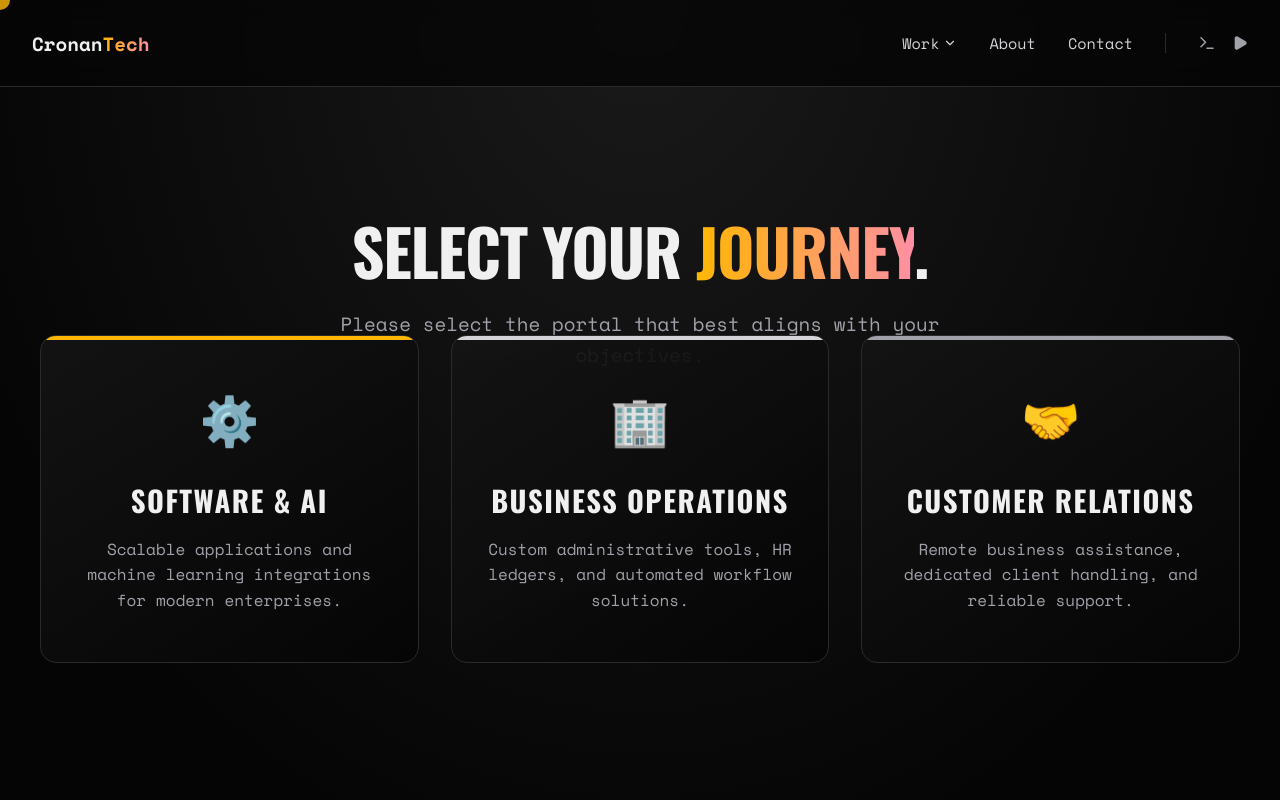
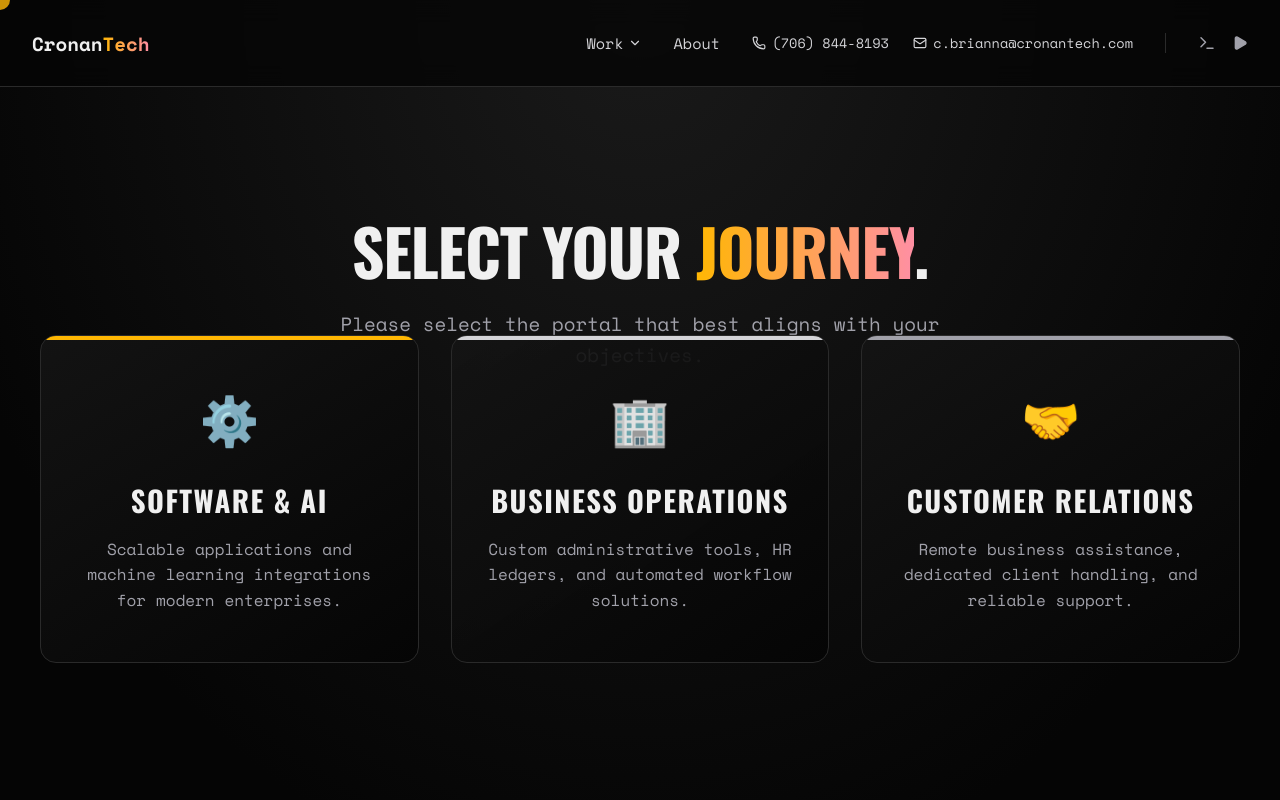
Before and after one commit to Cwill2778/urlroast, a Next.js app: page / in a window 1280 px wide. Shown: the top 800 px of the page. Built offline with nearby package versions, Linux system fonts and the light colour scheme.

Commit message:
feat: add direct contact info to navbar

```diff
--- a/src/components/Navbar.js
+++ b/src/components/Navbar.js
@@ -2,7 +2,7 @@
 
 import { useState } from 'react';
 import Link from 'next/link';
-import { Terminal, ChevronDown } from 'lucide-react';
+import { Terminal, ChevronDown, Phone, Mail } from 'lucide-react';
 import AudioPlayer from './AudioPlayer';
 
 export default function Navbar() {
@@ -64,8 +64,16 @@ export default function Navbar() {
         </div>
 
         <Link href="/about" style={{ color: '#d4d4d8', textDecoration: 'none', fontSize: '0.95rem' }}>About</Link>
-        <a href="mailto:info@cronantech.com" style={{ color: '#d4d4d8', textDecoration: 'none', fontSize: '0.95rem' }}>Contact</a>
-
+        <div style={{ position: 'relative' }} className="nav-contact-group">
+          <div style={{ display: 'flex', gap: '1.5rem', alignItems: 'center' }}>
+            <a href="tel:7068448193" style={{ color: '#d4d4d8', textDecoration: 'none', fontSize: '0.85rem', display: 'flex', alignItems: 'center', gap: '0.4rem', fontFamily: 'var(--font-space)' }}>
+              <Phone size={14} /> (706) 844-8193
+            </a>
+            <a href="mailto:c.brianna@cronantech.com" style={{ color: '#d4d4d8', textDecoration: 'none', fontSize: '0.85rem', display: 'flex', alignItems: 'center', gap: '0.4rem', fontFamily: 'var(--font-space)' }}>
+              <Mail size={14} /> c.brianna@cronantech.com
+            </a>
+          </div>
+        </div>
         <div style={{ width: '1px', height: '20px', background: 'var(--border)' }}></div>
 
         {/* Utilities */}
```
